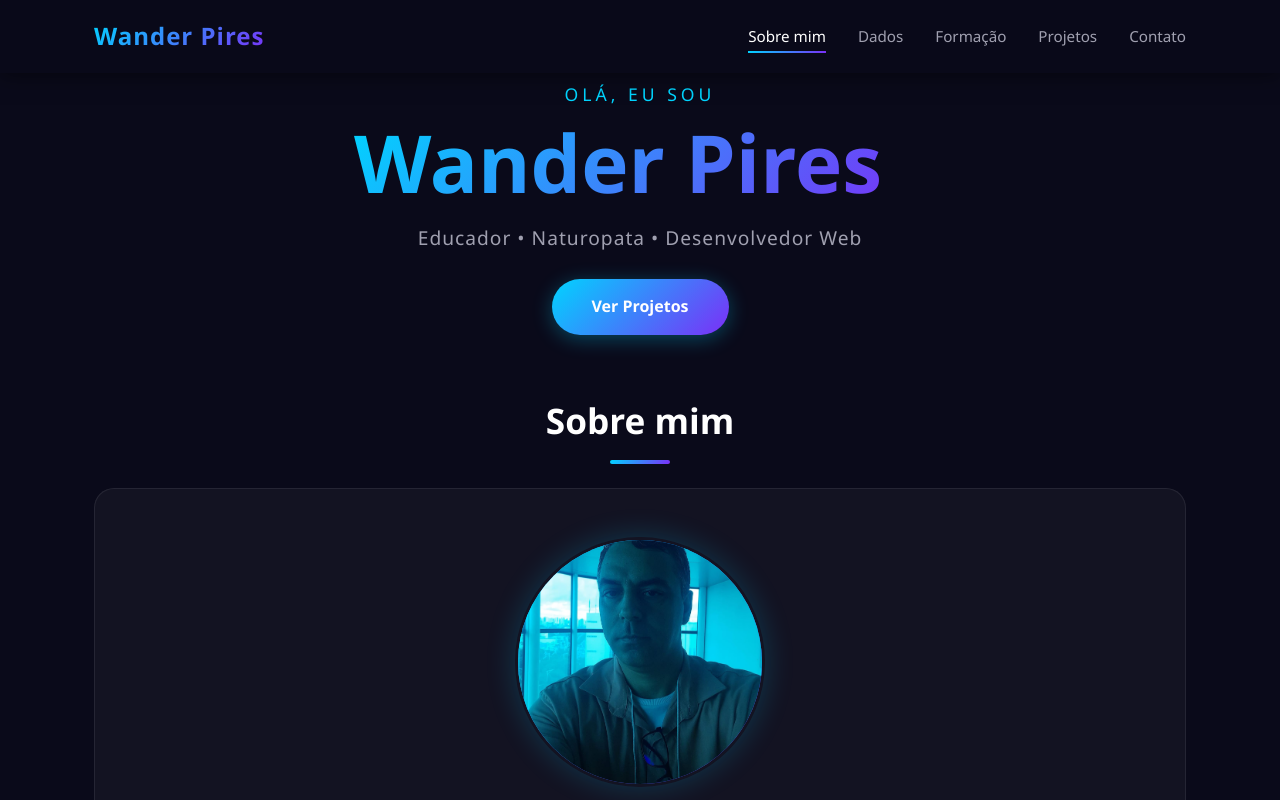
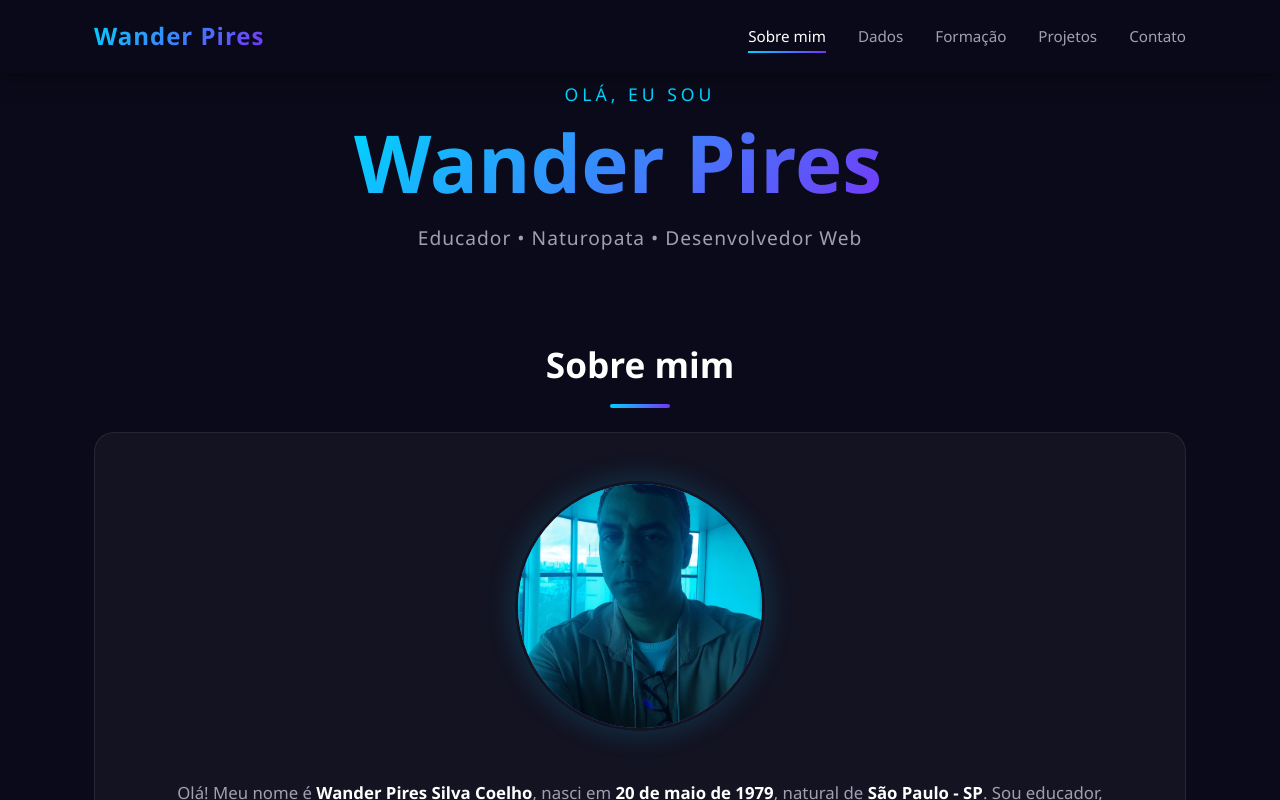
Before and after one commit to WanderPiresAcademico/wanderpsc-portfolioat2-wander-pires, a React (Vite) app: page / in a window 1280 px wide. Shown: the top 800 px of the page. Built offline with nearby package versions, Linux system fonts and the light colour scheme.

Commit message:
Remover botão Ver Projetos sem função

```diff
--- a/src/components/Hero.jsx
+++ b/src/components/Hero.jsx
@@ -7,7 +7,6 @@ function Hero() {
         <p className="hero__saudacao">Olá, eu sou</p>
         <h1 className="hero__nome">Wander Pires<span className="hero__cursor">|</span></h1>
         <p className="hero__subtitulo">Educador &bull; Naturopata &bull; Desenvolvedor Web</p>
-        <a href="#projetos" className="hero__btn">Ver Projetos</a>
       </div>
     </section>
   );
```
